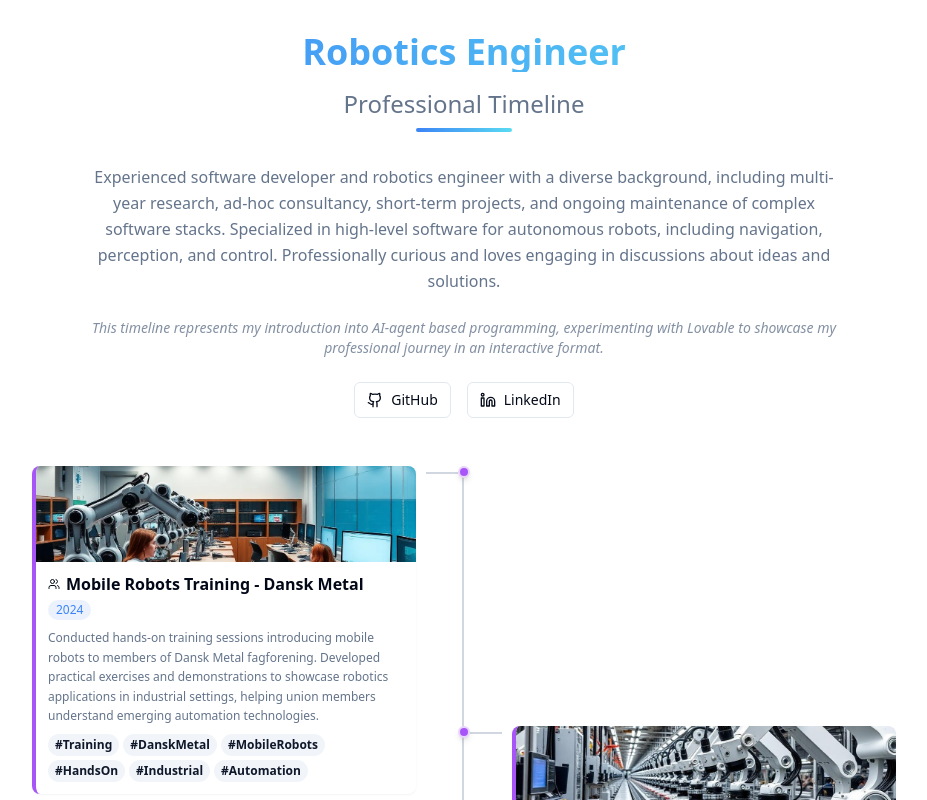
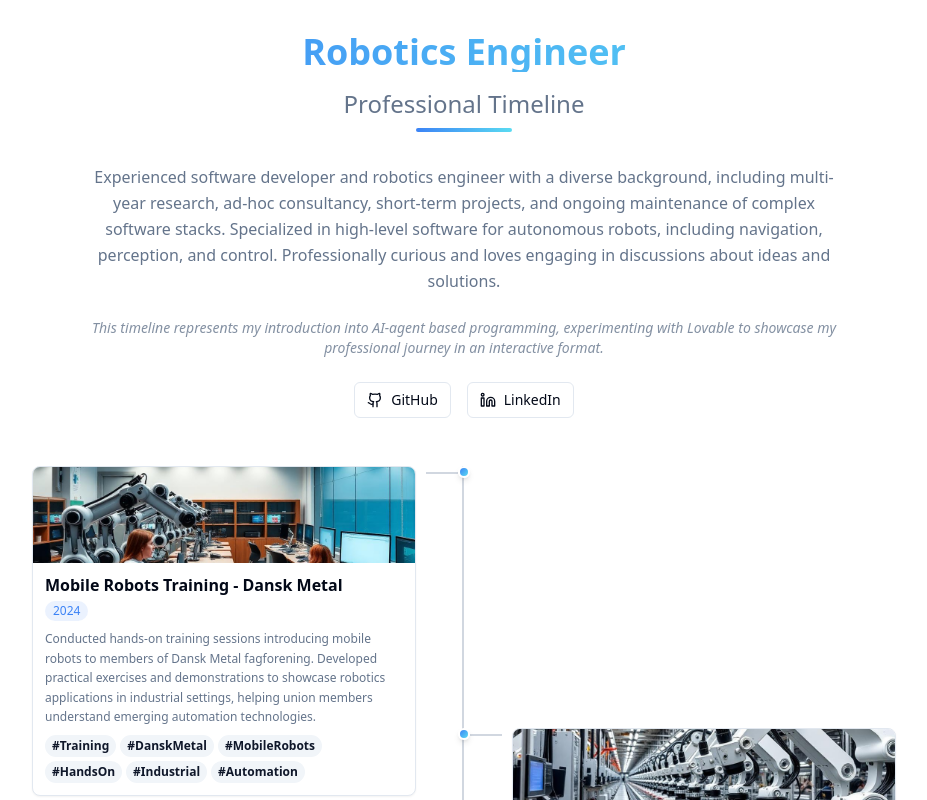
Before and after one commit to skorbiz/laursen, a React (Vite) app: page / in a window 1280 px wide. Shown: the top 800 px of the page, without its empty margins (176-1103 px from the left). Built offline with nearby package versions, Linux system fonts and the light colour scheme.

Commit message:
Reverted to commit 6e93ede67c3ed9b42021ca5934d9aa5e11e12fc2

```diff
--- a/src/components/TimelineEntry.tsx
+++ b/src/components/TimelineEntry.tsx
@@ -1,6 +1,5 @@
 import { TimelineEntry as TimelineEntryType } from "@/data/cv-timeline";
 import { Badge } from "@/components/ui/badge";
-import { Briefcase, Code, Users } from 'lucide-react';
 
 // Import all timeline images
 import robotWallImg from "@/assets/robot-wall.jpg";
@@ -52,40 +51,13 @@ export const TimelineEntry = ({ entry, isLast, index }: TimelineEntryProps) => {
     return entry.date;
   };
 
-  const getCategoryIcon = (category: string) => {
-    switch (category) {
-      case 'work': return <Briefcase className="h-3 w-3" />;
-      case 'research': return <Code className="h-3 w-3" />;
-      case 'community': return <Users className="h-3 w-3" />;
-      default: return null;
-    }
-  };
-
-  const getDotColor = (category: string) => {
-    switch (category) {
-      case 'work': return 'bg-blue-500 border-blue-200';
-      case 'research': return 'bg-green-500 border-green-200';
-      case 'community': return 'bg-purple-500 border-purple-200';
-      default: return 'bg-gradient-to-br from-tech-blue to-tech-cyan border-background';
-    }
-  };
-
-  const getCategoryAccent = (category: string) => {
-    switch (category) {
-      case 'work': return 'border-l-blue-500';
-      case 'research': return 'border-l-green-500';
-      case 'community': return 'border-l-purple-500';
-      default: return 'border-l-tech-blue';
-    }
-  };
-
   const isLeft = index % 2 === 0;
 
   return (
     <div className="relative w-full pb-3">
       {/* Timeline dot - centered */}
       <div className="absolute left-1/2 transform -translate-x-1/2 flex flex-col items-center z-10">
-        <div className={`w-3 h-3 ${getDotColor(entry.category)} rounded-full border-2 shadow-md`} />
+        <div className="w-3 h-3 bg-gradient-to-br from-tech-blue to-tech-cyan rounded-full border-2 border-background shadow-md" />
       </div>
 
       {/* Connecting line from dot to content */}
@@ -94,7 +66,7 @@ export const TimelineEntry = ({ entry, isLast, index }: TimelineEntryProps) => {
       {/* Content - alternating sides with overlap */}
       <div className={`flex ${isLeft ? 'justify-start pr-12' : 'justify-end pl-12'} ${index > 0 ? '-mt-20' : ''}`}>
         <div className={`w-full max-w-sm ${isLeft ? 'mr-12' : 'ml-12'}`}>
-          <div className={`bg-card rounded-lg border-l-4 ${getCategoryAccent(entry.category)} shadow-sm hover:shadow-md transition-shadow duration-300 overflow-hidden`}>
+          <div className="bg-card rounded-lg border shadow-sm hover:shadow-md transition-shadow duration-300 overflow-hidden">
             {/* Image - compact */}
             <div className="h-24 w-full bg-muted overflow-hidden">
               <img
@@ -107,10 +79,7 @@ export const TimelineEntry = ({ entry, isLast, index }: TimelineEntryProps) => {
             {/* Content */}
             <div className="p-3">
               <div className="flex flex-col gap-1.5 mb-2">
-                <div className="flex items-center gap-1.5">
-                  {getCategoryIcon(entry.category)}
-                  <h3 className="text-base font-semibold text-foreground leading-tight">{entry.title}</h3>
-                </div>
+                <h3 className="text-base font-semibold text-foreground leading-tight">{entry.title}</h3>
                 <span className="text-xs font-medium text-tech-blue bg-tech-blue/10 px-2 py-0.5 rounded-full self-start">
                   {formatDate()}
                 </span>
--- a/src/data/cv-timeline.ts
+++ b/src/data/cv-timeline.ts
@@ -5,7 +5,6 @@ export interface TimelineEntry {
   image: string;
   text: string;
   tags?: string[];
-  category: 'work' | 'research' | 'community';
 }
 
 export const timelineData: TimelineEntry[] = [
@@ -14,48 +13,42 @@ export const timelineData: TimelineEntry[] = [
     date: "2024",
     image: "classroom-robotics.jpg",
     text: "Conducted hands-on training sessions introducing mobile robots to members of Dansk Metal fagforening. Developed practical exercises and demonstrations to showcase robotics applications in industrial settings, helping union members understand emerging automation technologies.",
-    tags: ["Training", "DanskMetal", "MobileRobots", "HandsOn", "Industrial", "Automation"],
-    category: "community"
+    tags: ["Training", "DanskMetal", "MobileRobots", "HandsOn", "Industrial", "Automation"]
   },
   {
     title: "Public Speaking - When Mobile Robots Leave the Factory Floor",
     date: "2023",
     image: "manufacturing-line.jpg",
     text: "Delivered presentation on the evolution of mobile robots beyond traditional factory environments. Discussed applications in logistics, healthcare, agriculture, and service industries, exploring how mobile robotics is transforming various sectors outside manufacturing.",
-    tags: ["PublicSpeaking", "MobileRobots", "Innovation", "Applications", "Industry40"],
-    category: "community"
+    tags: ["PublicSpeaking", "MobileRobots", "Innovation", "Applications", "Industry40"]
   },
   {
     title: "Project - Enabled Robot",
     date: "2023",
     image: "manipulator-arm.jpg",
     text: "Had some playtime with our Enabled Robot. Ended up with an aggressive robot tracking a box - but got some hands-on time with a lot of cool things: MoveIT, ROS2, Qualisys motion capture 🤖.",
-    tags: ["EnabledRobot", "MobileManipulators", "ROS2", "MoveIT", "Qualisys", "motionCapture"],
-    category: "research"
+    tags: ["EnabledRobot", "MobileManipulators", "ROS2", "MoveIT", "Qualisys", "motionCapture"]
   },
   {
     title: "Public Speaking - Algoritmer i selvkørende robotter",
     date: "2023",
     image: "classroom-robotics.jpg",
     text: "Delivered presentation on algorithms in autonomous robots with Dr. Kristine V. K. Knudsen from SDU Robotics. Covered navigation algorithms, mapping, path planning, and obstacle avoidance. Explored what makes algorithms good or bad, and how mathematical approaches drive robotic decision-making.",
-    tags: ["PublicSpeaking", "Algorithms", "Navigation", "PathPlanning", "SLAM", "Mathematics"],
-    category: "community"
+    tags: ["PublicSpeaking", "Algorithms", "Navigation", "PathPlanning", "SLAM", "Mathematics"]
   },
   {
     title: "Christmas Coding Event - 2D Podracing Game",
     date: "2022",
     image: "dsl-programming.jpg",
     text: "Organized and led a Christmas coding event at previous workplace. Developed a 2D podracing game engine where colleagues could write bots to compete in various challenges. Created an engaging programming competition that combined gaming with algorithmic problem-solving.",
-    tags: ["GameDevelopment", "Competition", "Algorithms", "EventOrganization", "2DGames", "Bots"],
-    category: "community"
+    tags: ["GameDevelopment", "Competition", "Algorithms", "EventOrganization", "2DGames", "Bots"]
   },
   {
     title: "Mobile Robot Integration Project",
     date: "2023",
     image: "robot-wall.jpg",
     text: "Working as a consultant in the field of robotics. Work mostly evolved around software development in either commercial or research funded projects. It also included various other ad-hoc tasks such as project management, teaching, and customer visits and inspections etc. Notable achievements included landing and executing the largest integration project in the history of the department.",
-    tags: ["Consulting", "Integration", "ProjectManagement", "MobileRobots"],
-    category: "work"
+    tags: ["Consulting", "Integration", "ProjectManagement", "MobileRobots"]
   },
   {
     title: "Team Leadership - Robot Software Stack",
@@ -63,8 +56,7 @@ export const timelineData: TimelineEntry[] = [
     startDate: "2021",
     image: "code-monitor.jpg",
     text: "Led a team of nine developers responsible for core infrastructure components, drivers, and processing in an autonomous mobile robot software stack. Introduced Scrum methodology and test-driven development practices. Successfully migrated build system to Bazel for improved development workflow.",
-    tags: ["TeamLead", "Scrum", "TDD", "Bazel", "Infrastructure", "C++", "Python"],
-    category: "work"
+    tags: ["TeamLead", "Scrum", "TDD", "Bazel", "Infrastructure", "C++", "Python"]
   },
   {
     title: "Testable Navigation Stack",
@@ -72,24 +64,21 @@ export const timelineData: TimelineEntry[] = [
     startDate: "2018",
     image: "circuit-board.jpg",
     text: "Developed and maintained a comprehensive navigation stack for autonomous mobile robots. Created a testable architecture that improved code quality and reduced integration issues. Focused on path planning, obstacle avoidance, and localization algorithms.",
-    tags: ["Navigation", "PathPlanning", "Testing", "ROS", "SLAM", "Localization"],
-    category: "research"
+    tags: ["Navigation", "PathPlanning", "Testing", "ROS", "SLAM", "Localization"]
   },
   {
     title: "Laser Scanner Analysis Project",
     date: "2020",
     image: "laser-scanner.jpg",
     text: "Conducted in-depth analysis of laser scanner performance and characteristics for mobile robot navigation. Evaluated different sensor models, analyzed noise patterns, and optimized sensor fusion algorithms. Results improved robot perception accuracy by 25%.",
-    tags: ["LaserScanners", "SensorFusion", "Analysis", "Perception", "Optimization"],
-    category: "research"
+    tags: ["LaserScanners", "SensorFusion", "Analysis", "Perception", "Optimization"]
   },
   {
     title: "Developer Infrastructure Renewal",
     date: "2019",
     image: "devops-pipeline.jpg",
     text: "Led initiative to modernize development infrastructure for robotics software team. Implemented CI/CD pipelines, containerized development environments, and established coding standards. Reduced build times by 60% and improved developer productivity.",
-    tags: ["DevOps", "CI/CD", "Docker", "Infrastructure", "Productivity"],
-    category: "work"
+    tags: ["DevOps", "CI/CD", "Docker", "Infrastructure", "Productivity"]
   },
   {
     title: "PhD Research - Robotic Assembly",
@@ -97,63 +86,55 @@ export const timelineData: TimelineEntry[] = [
     startDate: "2013",
     image: "error-recovery.jpg",
     text: "Conducted research on reversible execution and error recovery in robotic assembly operations. Developed domain-specific languages for robot control and investigated methods for automatic error handling. Published findings in peer-reviewed journals.",
-    tags: ["PhD", "Assembly", "ErrorRecovery", "DSL", "Research", "Reversibility"],
-    category: "research"
+    tags: ["PhD", "Assembly", "ErrorRecovery", "DSL", "Research", "Reversibility"]
   },
   {
     title: "Teaching - Robots in Context",
     date: "2017",
     image: "classroom-robotics.jpg",
     text: "Taught introductory robotics course covering kinematic modeling, control theory, path planning, and core algorithms including RANSAC and Kalman filtering. Developed hands-on lab exercises and programming assignments using real robot platforms.",
-    tags: ["Teaching", "Kinematics", "Control", "PathPlanning", "RANSAC", "Kalman"],
-    category: "community"
+    tags: ["Teaching", "Kinematics", "Control", "PathPlanning", "RANSAC", "Kalman"]
   },
   {
     title: "Swarm Robotics Research",
     date: "2016",
     image: "swarm-robots.jpg",
     text: "Visiting researcher focusing on swarm robotics and emergent behavior applications. Developed drivers and algorithms for small mobile robots, investigating collective intelligence and distributed control systems. Conducted experiments with multi-robot coordination.",
-    tags: ["SwarmRobotics", "EmergentBehavior", "MultiRobot", "DistributedControl", "Research"],
-    category: "research"
+    tags: ["SwarmRobotics", "EmergentBehavior", "MultiRobot", "DistributedControl", "Research"]
   },
   {
     title: "Industrial Automation Reuse Study",
     date: "2015",
     image: "manufacturing-line.jpg",
     text: "Master's thesis project investigating methods for reuse and transfer between industrial automation tasks. Developed frameworks for code reusability in robotic manufacturing systems and analyzed efficiency improvements in production environments.",
-    tags: ["MasterThesis", "Automation", "Reusability", "Manufacturing", "Efficiency"],
-    category: "research"
+    tags: ["MasterThesis", "Automation", "Reusability", "Manufacturing", "Efficiency"]
   },
   {
     title: "Formula Student Sensor Integration",
     date: "2012",
     image: "formula-car.jpg",
     text: "Bachelor's project involving signal analysis and processing for gyroscope, accelerometer, and sensor systems. Implemented embedded C and VHDL solutions for a Formula Student race car, focusing on real-time data processing and control systems.",
-    tags: ["BachelorThesis", "Sensors", "EmbeddedC", "VHDL", "RealTime", "Automotive"],
-    category: "research"
+    tags: ["BachelorThesis", "Sensors", "EmbeddedC", "VHDL", "RealTime", "Automotive"]
   },
   {
     title: "Domain-Specific Language Development",
     date: "2014",
     image: "dsl-programming.jpg",
     text: "Research project developing adaptive action libraries using simulation and domain-specific languages for robotics applications. Created tools for easier robot programming and behavior specification, improving development efficiency for complex robotic tasks.",
-    tags: ["DSL", "Simulation", "ActionLibraries", "RobotProgramming", "Tools"],
-    category: "research"
+    tags: ["DSL", "Simulation", "ActionLibraries", "RobotProgramming", "Tools"]
   },
   {
     title: "Error Recovery System Design",
     date: "2016",
     image: "drone.jpg",
     text: "Developed automatic error recovery mechanisms for robot assembly operations using reverse execution techniques. Created systems that could detect failures and automatically backtrack to safe states, significantly improving robotic assembly reliability.",
-    tags: ["ErrorRecovery", "ReverseExecution", "Assembly", "Reliability", "Automation"],
-    category: "research"
+    tags: ["ErrorRecovery", "ReverseExecution", "Assembly", "Reliability", "Automation"]
   },
   {
     title: "Flexible Manufacturing Research",
     date: "2015",
     image: "flexible-manufacturing.jpg",
     text: "Research into software structures for control and monitoring of flexible automation systems. Focused on small batch assembly using robotic manipulators, developing adaptive control systems that could handle varying production requirements.",
-    tags: ["FlexibleManufacturing", "SmallBatch", "Manipulators", "AdaptiveControl", "Production"],
-    category: "research"
+    tags: ["FlexibleManufacturing", "SmallBatch", "Manipulators", "AdaptiveControl", "Production"]
   }
 ];
```
